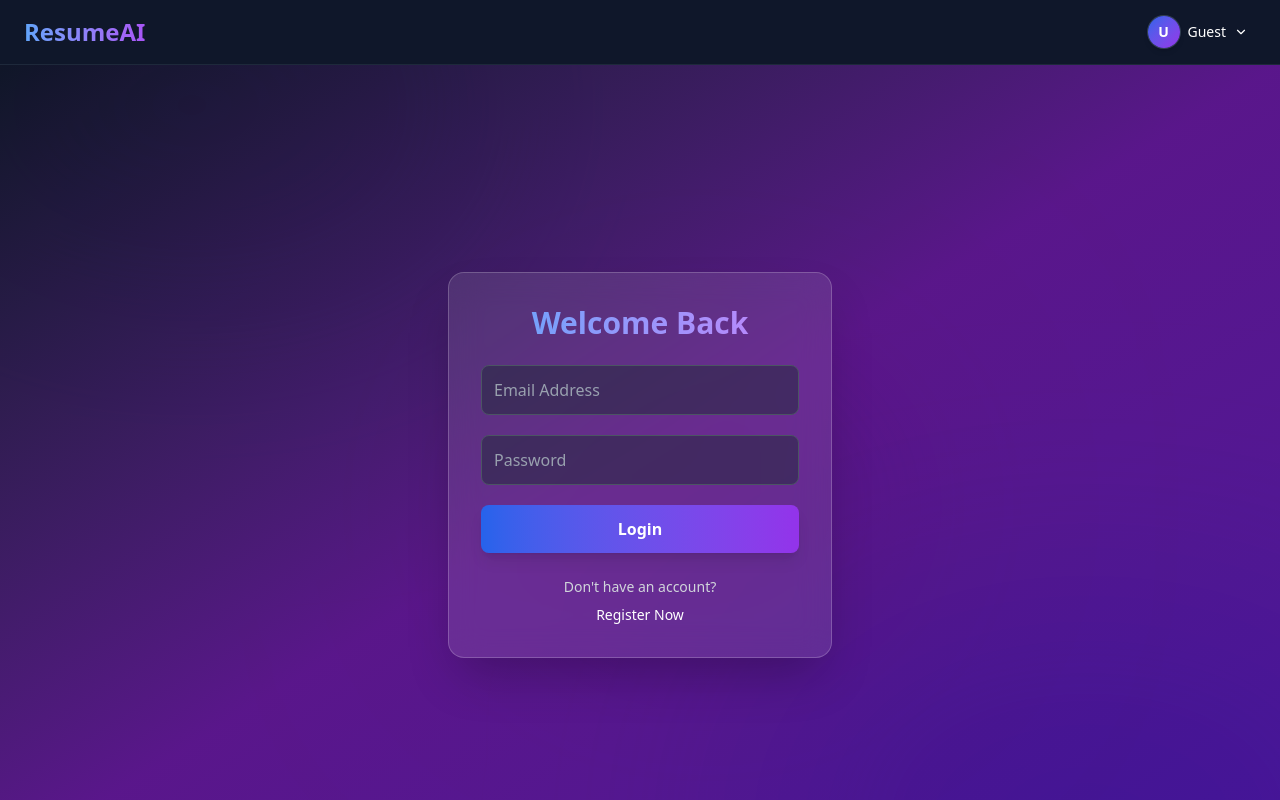
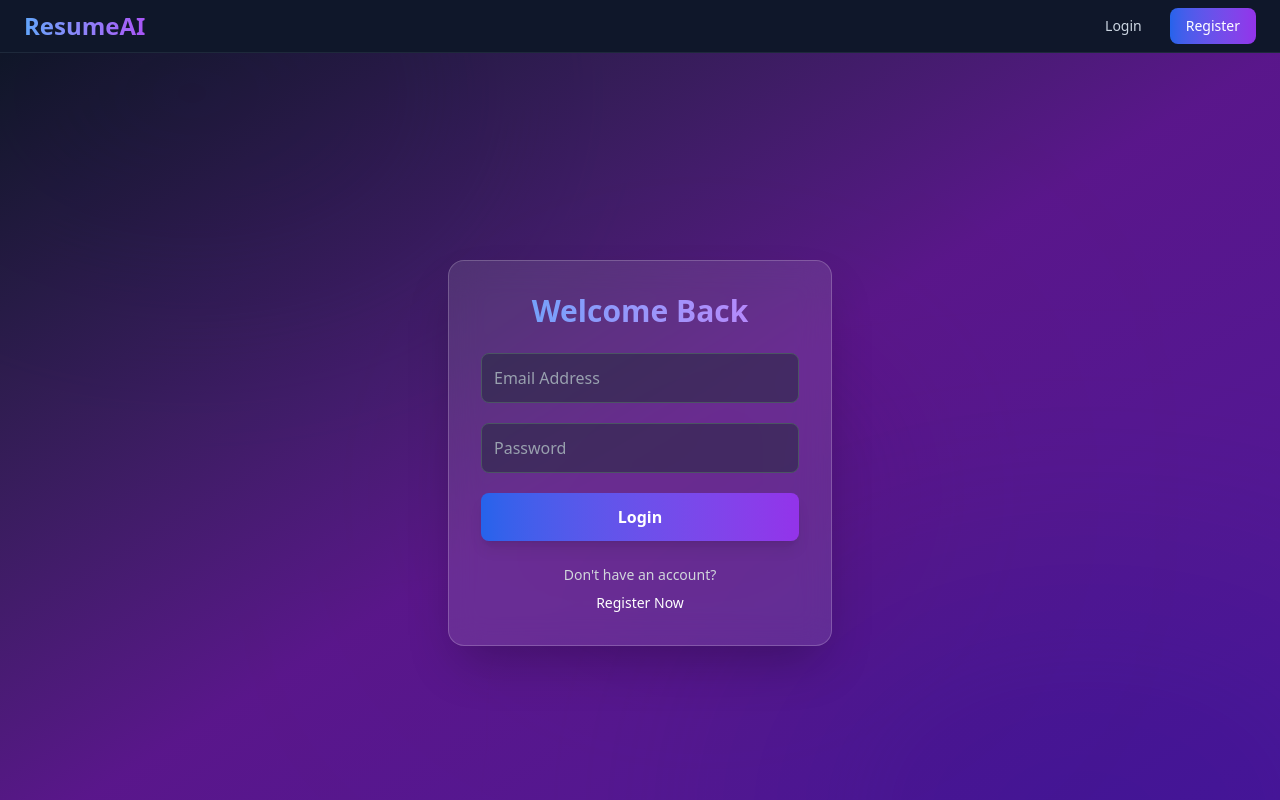
Before and after one commit to Priyanshu6262/AI-Resume-maker, a React (Vite) app in the folder client/: page / in a window 1280 px wide. Shown: the top 800 px of the page. Built offline with nearby package versions, Linux system fonts and the light colour scheme.

Commit message:
feat(ui): update Navbar to conditionally render user profile & auth

```diff
--- a/client/src/components/Navbar.jsx
+++ b/client/src/components/Navbar.jsx
@@ -68,20 +68,21 @@ const Navbar = () => {
                     )}
 
                     {/* Profile Section */}
+                    {user ? (
                         <div className="relative" ref={dropdownRef}>
                             <button
                                 onClick={() => setIsDropdownOpen(!isDropdownOpen)}
                                 className="flex items-center gap-2 focus:outline-none hover:bg-slate-800 p-2 rounded-lg transition-colors"
                             >
-                            {user?.avatar ? (
+                                {user.avatar ? (
                                     <img src={user.avatar} alt="Profile" className="w-8 h-8 rounded-full object-cover border border-slate-600" />
                                 ) : (
                                     <div className="w-8 h-8 rounded-full bg-gradient-to-br from-blue-600 to-purple-600 flex items-center justify-center text-sm font-bold shadow-md ring-1 ring-slate-700">
-                                    {getInitials(user?.name)}
+                                        {getInitials(user.name)}
                                     </div>
                                 )}
                                 <span className="text-sm font-medium hidden sm:block max-w-[100px] truncate">
-                                {user?.name || 'Guest'}
+                                    {user.name}
                                 </span>
                                 <ChevronDown size={14} className={`transition-transform duration-200 ${isDropdownOpen ? 'rotate-180' : ''}`} />
                             </button>
@@ -91,7 +92,7 @@ const Navbar = () => {
                                 <div className="absolute right-0 top-full mt-2 w-56 bg-white rounded-xl shadow-2xl py-2 text-slate-800 transform origin-top-right transition-all duration-200 border border-slate-200">
                                     <div className="px-4 py-2 border-b border-slate-100 mb-2">
                                         <p className="text-xs font-bold text-slate-500 uppercase tracking-wider">Account</p>
-                                    <p className="text-sm font-medium truncate">{user?.email || 'Guest User'}</p>
+                                        <p className="text-sm font-medium truncate">{user.email}</p>
                                     </div>
 
                                     {/* Menu Items */}
@@ -147,6 +148,16 @@ const Navbar = () => {
                                 </div>
                             )}
                         </div>
+                    ) : (
+                        <div className="flex items-center gap-3">
+                            <Link to="/login" className="px-4 py-2 text-sm font-medium text-slate-300 hover:text-white transition-colors">
+                                Login
+                            </Link>
+                            <Link to="/register" className="px-4 py-2 text-sm font-medium bg-gradient-to-r from-blue-600 to-purple-600 hover:opacity-90 text-white rounded-lg transition-opacity">
+                                Register
+                            </Link>
+                        </div>
+                    )}
                 </div>
             </div>
         </nav>
```
Lines whose indentation alone changed are shown as unchanged.
